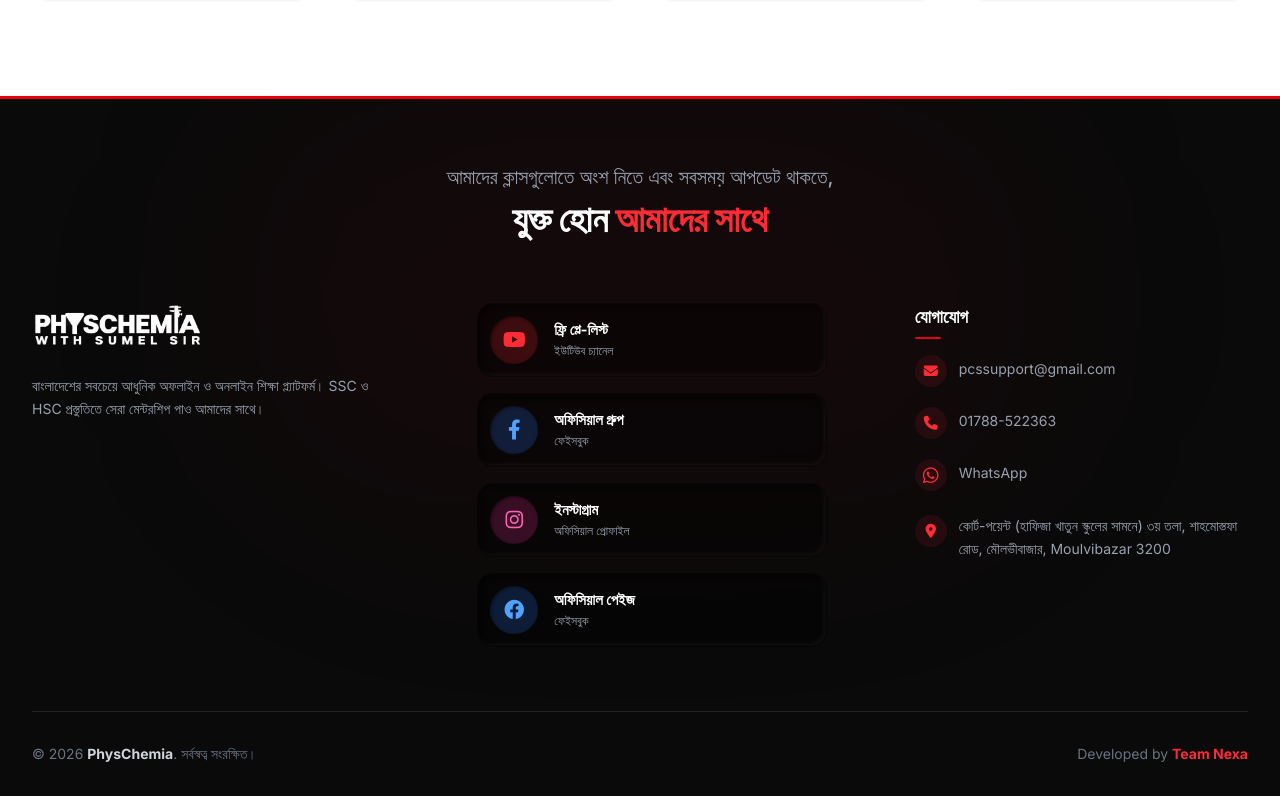
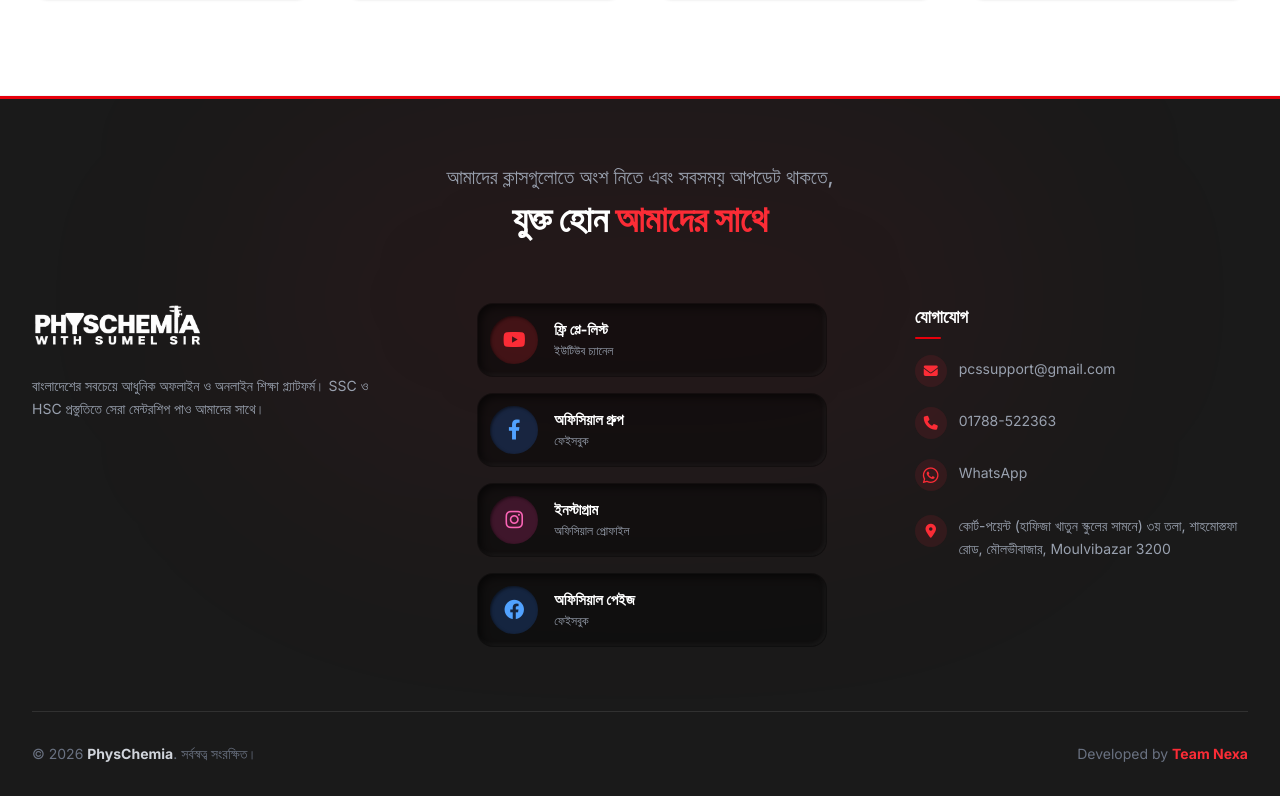
Before and after one commit to workwithdebnathrahul9977-arch/pcsbyrahul, a Next.js app in the folder frontend/: page / in a window 1280 px wide. Shown: the part 2319-3115 px from the top of the page. Built offline with nearby package versions, Linux system fonts and the light colour scheme; no server answers.

Commit message:
Make footer background slightly lighter

```diff
--- a/frontend/src/app/(public)/layout.tsx
+++ b/frontend/src/app/(public)/layout.tsx
@@ -125,7 +125,7 @@ export default function PublicLayout({
       </main>
 
 ﻿﻿﻿      {/* Premium Global Footer */}
-      <footer className="bg-[#0a0a0a] border-t-[3px] border-red-600 pt-16 pb-8 mt-auto relative overflow-hidden">
+      <footer className="bg-[#1a1a1a] border-t-[3px] border-red-600 pt-16 pb-8 mt-auto relative overflow-hidden">
         {/* Subtle background glow */}
         <div className="absolute top-0 left-1/2 -translate-x-1/2 w-[800px] h-[400px] bg-red-600/5 blur-[120px] rounded-full pointer-events-none"></div>
 
```
